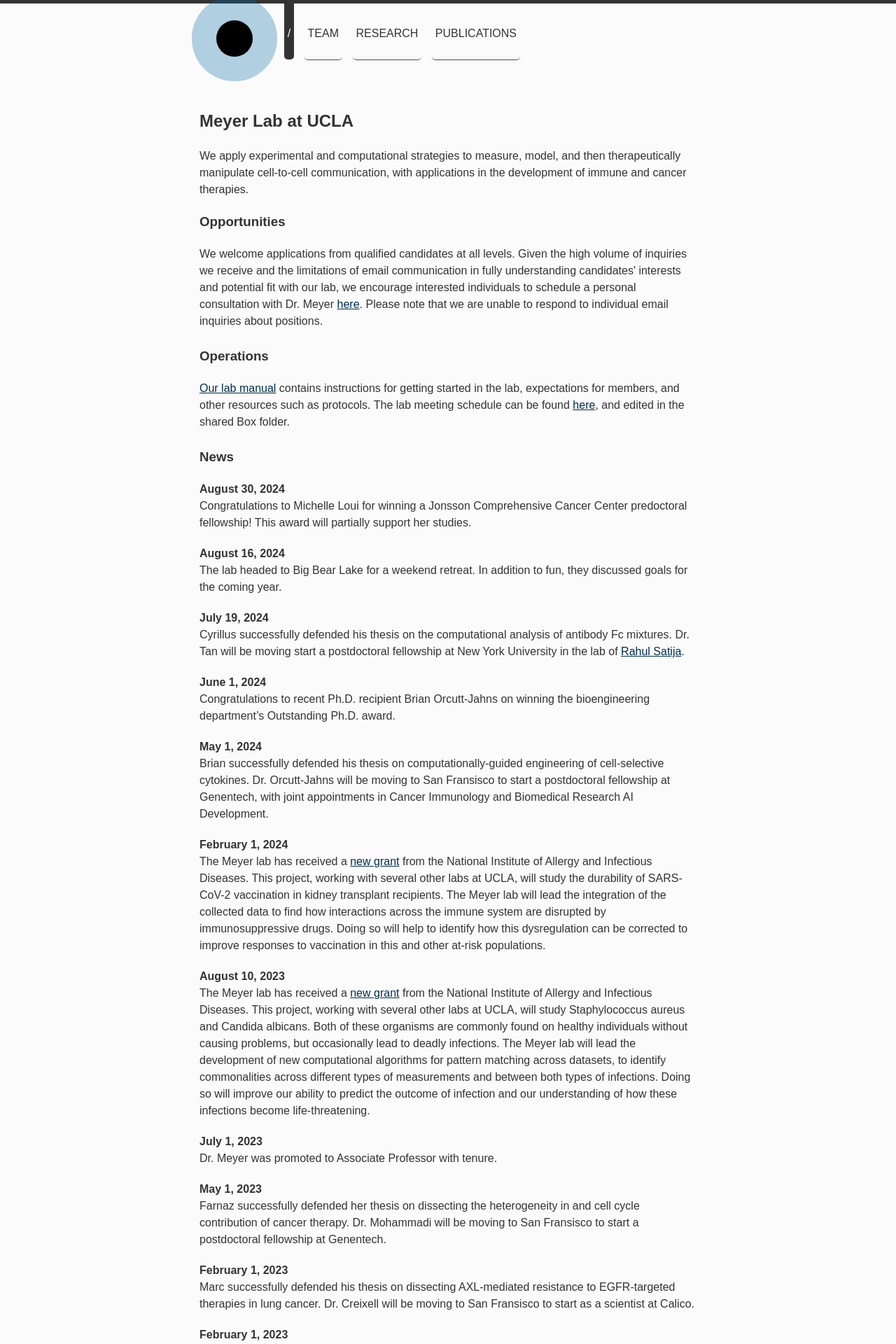
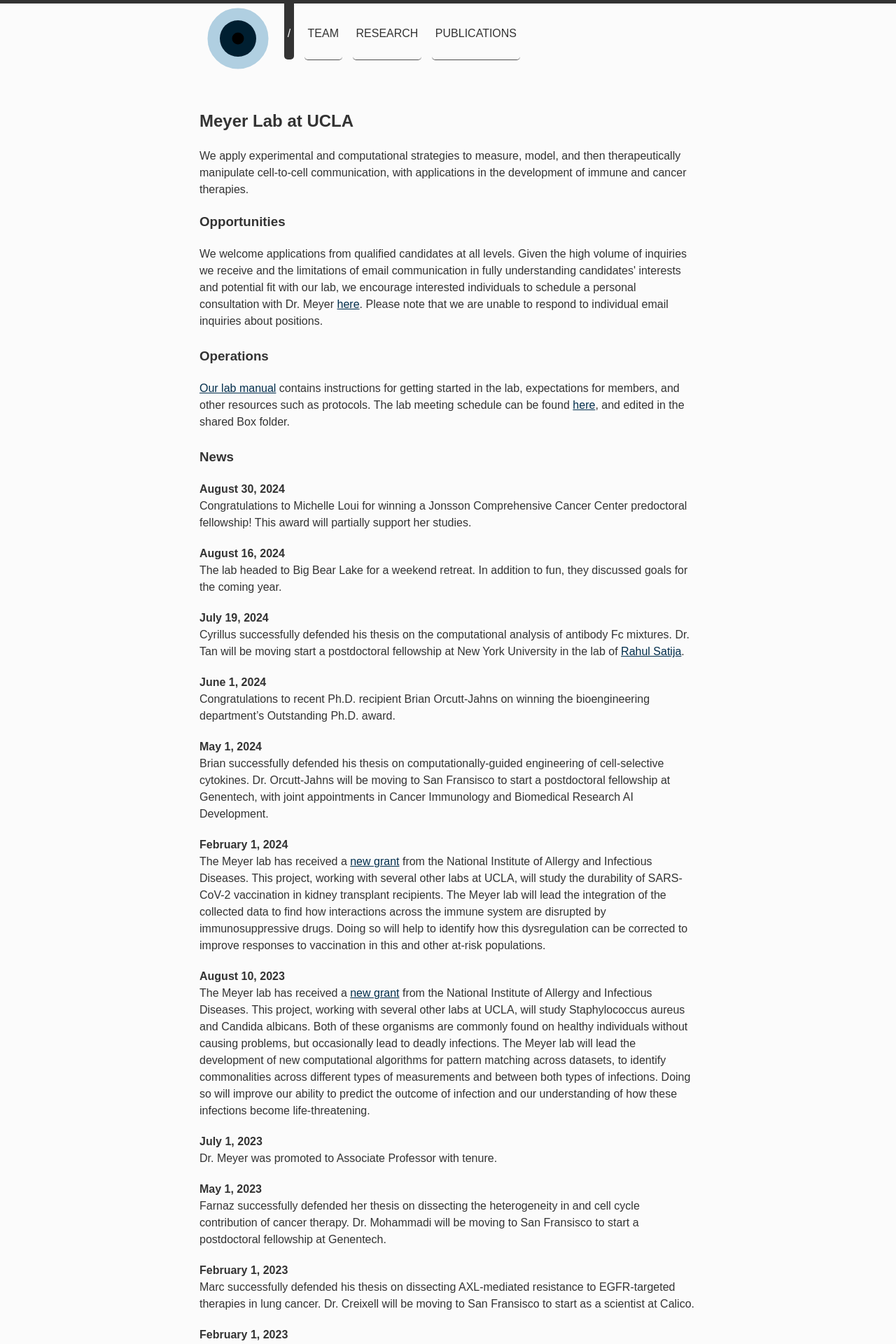
Before and after one commit to meyer-lab/asmlab.org, a Jekyll site: the page built from index.html, in a window 1280 px wide. Shown: the top 1920 px of the page at 70% size. Built offline with Jekyll 4.4.1, drawn with Linux system fonts in a browser that asks for light colours; some web fonts are replaced.

Commit message:
Revert "Try this new logo"
This reverts commit 6367bfaa687b5806c814551d22ad8fbc8f9fb15f.

```diff
--- a/_layouts/default.html
+++ b/_layouts/default.html
@@ -9,12 +9,7 @@
     <div class="container azul">
       <header class="top row gutters{% if page.title == "Home" %} fadeInLeft animated{% endif %}">
         <div class="col span_2 center">
-        <!-- <div id="logo"></div> //-->
-
-        <div class="animated-logo">
-          <div class="animated-circle"></div>
-        </div>
-
+        <div id="logo"></div>
         </div>
         {% include navigation.html %}
       </header>
--- a/public/css/main.scss
+++ b/public/css/main.scss
@@ -231,34 +231,6 @@ footer {
   font-size: 8rem;
 }
 
-.animated-logo {
-  width: 100px;
-  height: 100px;
-  position: relative;
-}
-
-.animated-circle {
-  width: 52px;
-  height: 52px;
-  border-radius: 50%;
-  position: absolute;
-  top: 50%;
-  left: 50%;
-  transform: translate(-50%, -50%);
-  animation: fillAndStroke 1s forwards;
-}
-
-@keyframes fillAndStroke {
-  0% {
-    background-color: transparent;
-    box-shadow: 0 0 0 0 rgba(0, 103, 161, 0);
-  }
-  100% {
-    background-color: #000;
-    box-shadow: 0 0 0 35px rgba(0, 103, 161, 0.3);
-  }
-}
-
 dl,
 .clearfix:before,
 .clearfix:after {
```
